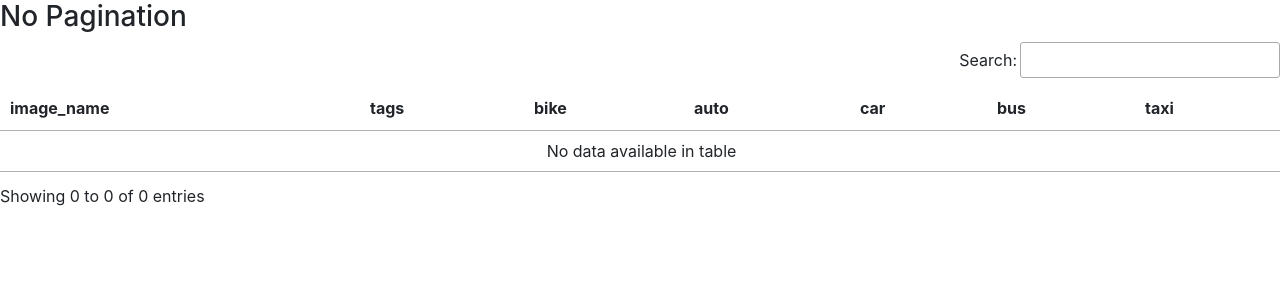
After one commit to mounicamakena/learn_django, a Django app: page /planet_data_display/ in a window 1280 px wide. The commit adds this page. Shown: the top 300 px of the page. Run offline with Django 3.2, Linux system fonts and the light colour scheme; data that the repository does not hold is empty; some libraries are stand-ins or nearby versions.

Commit message:
planet data with no pagination in datatable

```diff
--- a/app/models.py
+++ b/app/models.py
@@ -37,3 +37,8 @@ class Netflix(models.Model):
 class Planet(models.Model):
     image_name = models.CharField(max_length=100)
     tags = models.CharField(max_length=100)
+    bike = models.CharField(max_length=100)
+    auto = models.CharField(max_length=100)
+    car = models.CharField(max_length=100)
+    bus = models.CharField(max_length=100)
+    taxi = models.CharField(max_length=100)
--- a/app/views.py
+++ b/app/views.py
@@ -236,3 +236,13 @@ def planet_paginate_data(request):
         "recordsFiltered": len(planet),
     }
     return JsonResponse(context, safe=False)
+
+
+def planet_data(request):
+    planet = list(Planet.objects.all().values())
+
+    return JsonResponse(planet, safe=False)
+
+
+def planet_data_dispaly(request):
+    return render(request, 'planet_data_display.html')
--- a/sample/urls.py
+++ b/sample/urls.py
@@ -40,6 +40,9 @@ urlpatterns = [
     path('planet_paginate/', views.planet_paginate, name='planet_paginate'),
     path('planet_paginate_data/', views.planet_paginate_data,
          name='planet_paginate_data'),
+    path('planet_data/', views.planet_data, name='planet_data'),
+    path('planet_data_display/', views.planet_data_dispaly,
+         name='planet_data_display'),
 ] + static(settings.STATIC_URL, document_root=settings.STATIC_ROOT)
 
 if settings.DEBUG:
--- a/templates/netflix_paginate.html
+++ b/templates/netflix_paginate.html
@@ -36,6 +36,7 @@
             ajax: {
                 url: "/netflix_paginate_data",
                 method: "GET",
+
             },
             columns: [
                 { "data": "show_id" },
--- /dev/null
+++ b/templates/planet_data_display.html
@@ -0,0 +1,54 @@
+{% extends 'base.html' %}
+{% load static %}
+{% block content %}
+
+
+<h3> No Pagination</h3>
+<table id="myTable">
+    <thead>
+        <tr>
+            <th>image_name</th>
+            <th>tags</th>
+            <th>bike</th>
+            <th>auto</th>
+            <th>car</th>
+            <th>bus</th>
+            <th>taxi</th>
+
+        </tr>
+    </thead>
+</table>
+
+<!-- {% for page in no_of_pages %}
+
+<a href="{{page}}">{{page}}</a>
+
+{% endfor %} -->
+<script>
+    $(document).ready(function () {
+        $('#myTable').DataTable({
+            // serverSide: true,
+            ordering: false,
+            // searching: false,
+            "paging": false,
+            ajax: {
+                // url: "/planet_paginate_data",
+                url: "/planet_data",
+                method: "GET",
+                dataSrc: "",
+            },
+            columns: [
+                { "data": "image_name" },
+                { "data": "tags" },
+                { "data": "bike" },
+                { "data": "auto" },
+                { "data": "car" },
+                { "data": "bus" },
+                { "data": "taxi" }
+
+            ]
+        })
+    });
+
+</script>
+{% endblock %}
```
Also changed, not shown: app/planet_script.py (+6 -1 lines), templates/planet_paginate.html (+12 -0 lines), app/migrations/0009_auto_20210730_0550.py (added).
